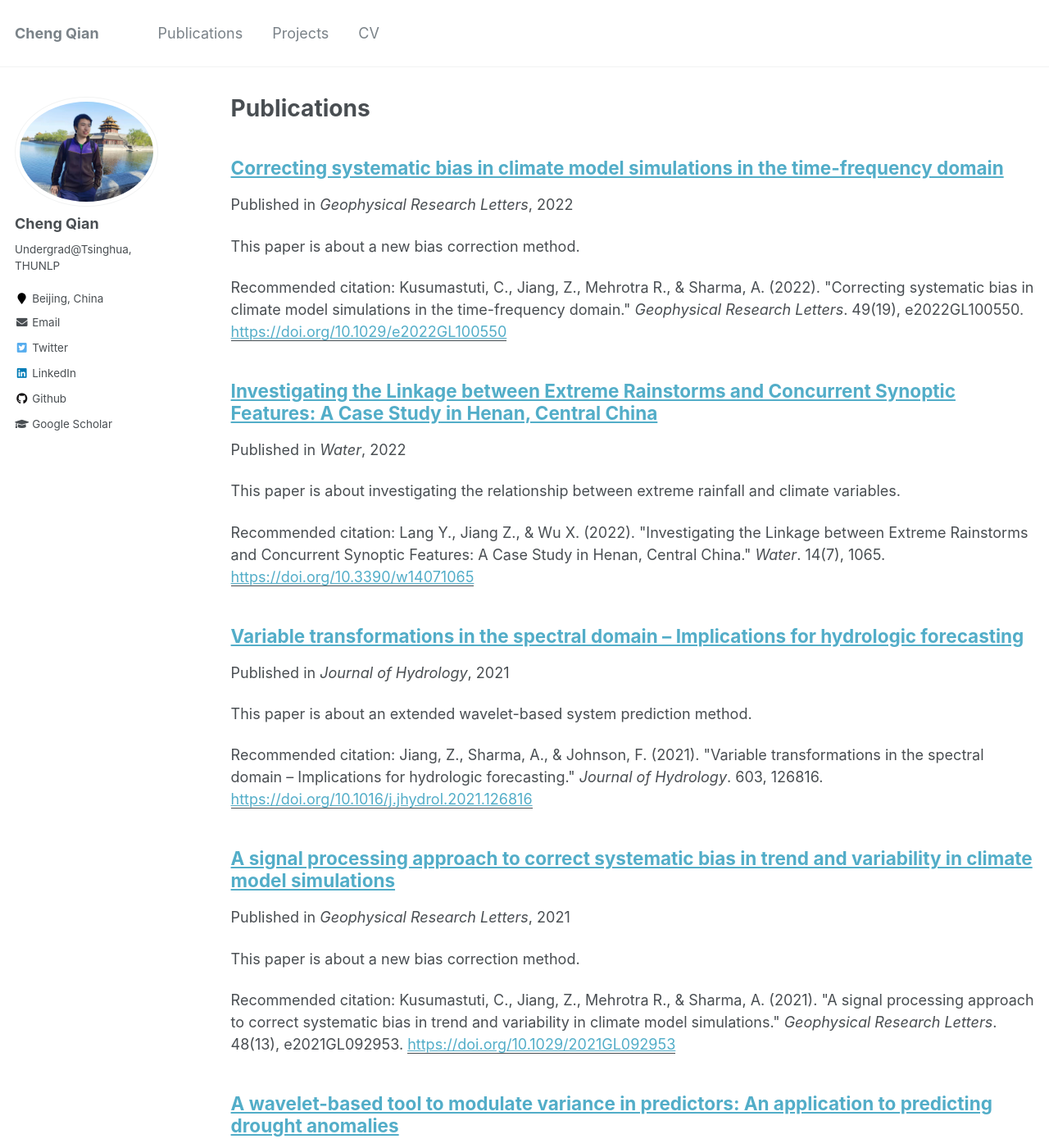
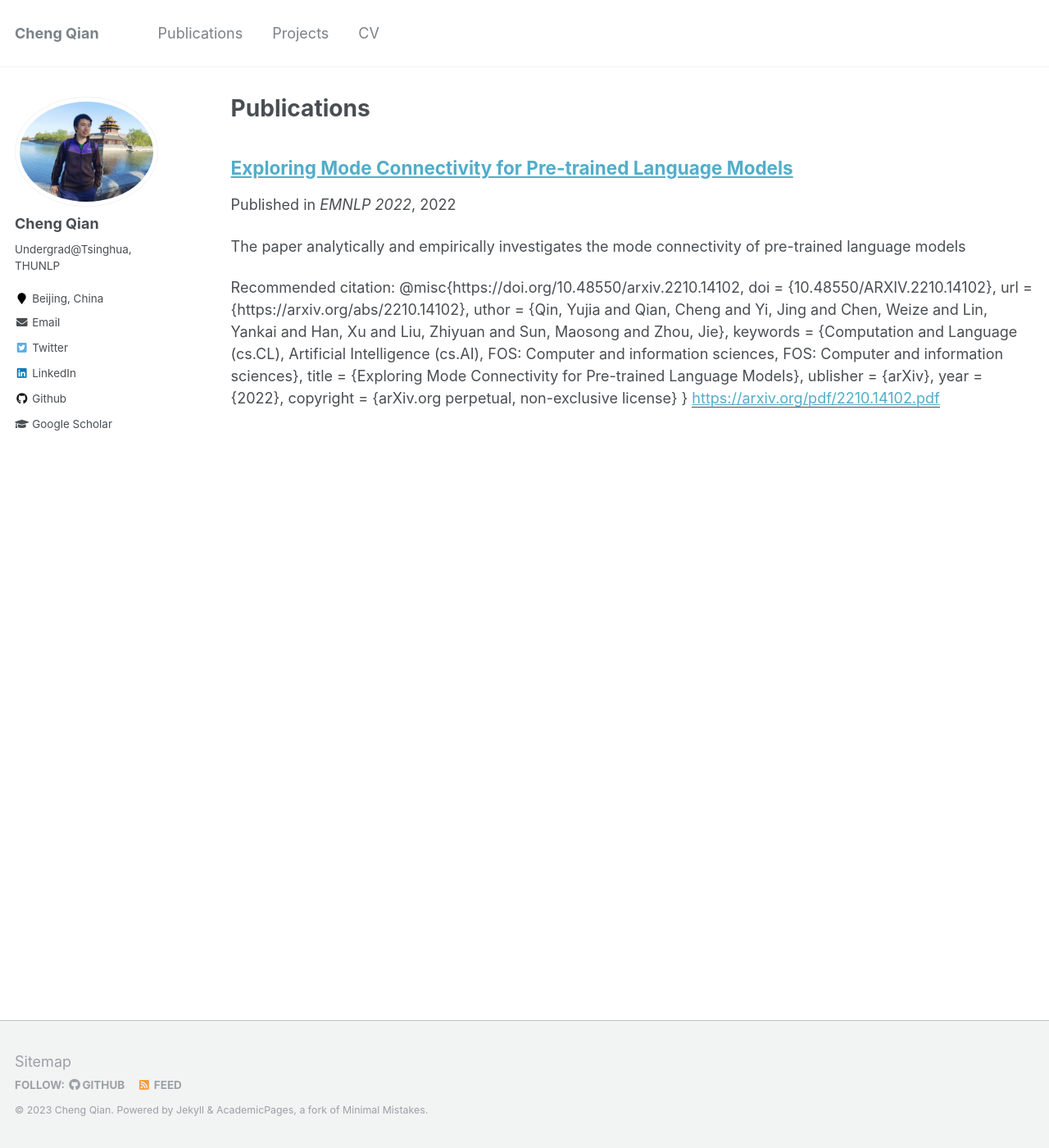
Before and after one commit to qiancheng0/qiancheng0.github.io, a Jekyll site: the page built from _pages/publications.md, in a window 1280 px wide and 1400 px high. Shown: the whole window at 82% size. Built offline with Jekyll 4.4.1, drawn with Linux system fonts in a browser that asks for light colours; some of the changed text lies outside the part shown.

Commit message:
Finish Publication Writing

```diff
--- a/_publications/2016-08-24-paper-HIC.md
+++ /dev/null
@@ -1,13 +0,0 @@
----
-title: "Urban Surface Characteristics Study Using Time-area Function Model: A Case Study in Saudi Arabia"
-collection: publications
-permalink: /publication/2016-08-24-paper-HIC
-excerpt: 'This paper is about time-area function model.'
-date: 2016-08-24
-venue: 'Procedia Engineering'
-paperurl: 'https://doi.org/10.1016/j.proeng.2016.07.493'
-citation: 'Jiang, Z., Molkenthin, F., & Sieker, H. (2016). "Urban Surface Characteristics Study Using Time-area Function Model: A Case Study in Saudi Arabia." <i>Procedia Engineering</i>. 154, 911-918.'
----
-This paper is about time-area function model.
-
-[Download paper here](http://zejiang-unsw.github.io/files/Jiang-HIC-2016.pdf)
--- a/_publications/2018-09-07-paper-TAAC.md
+++ /dev/null
@@ -1,13 +0,0 @@
----
-title: "Future changes in rice yields over the Mekong River Delta due to climate change-Alarming or alerting?"
-collection: publications
-permalink: /publication/2018-09-07-paper-TAAC
-excerpt: 'This paper is about future changes in rice yields over the Mekong River Delta due to climate change.'
-date: 2018-09-07
-venue: 'Theoretical and Applied Climatology'
-paperurl: 'https://doi.org/10.1007/s00704-018-2617-z'
-citation: 'Jiang, Z., Raghavan, S. V., Hur, J., Sun, Y., Liong, S.-Y., Nguyen, V. Q., & Van Pham Dang, T. (2019). "Future changes in rice yields over the Mekong River Delta due to climate change-Alarming or alerting?." <i>Theoretical and Applied Climatology</i>. 137(1), 545-555.'
----
-This paper is about future changes in rice yields over the Mekong River Delta due to climate change.
-
-[Download paper here](http://zejiang-unsw.github.io/files/Jiang-TAAC-2018.pdf)
--- a/_publications/2019-02-11-paper-AWR.md
+++ /dev/null
@@ -1,13 +0,0 @@
----
-title: "Assessing the sensitivity of hydro-climatological change detection methods to model uncertainty and bias"
-collection: publications
-permalink: /publication/2019-02-11-paper-AWR
-excerpt: 'This paper is about the sensitivity of hydro-climatological change detection methods to model uncertainty and bias.'
-date: 2019-02-11
-venue: 'Advances in Water Resources'
-paperurl: 'https://doi.org/10.1016/j.advwatres.2019.103430'
-citation: 'Jiang, Z., Sharma, A., & Johnson, F. (2019). "Assessing the sensitivity of hydro-climatological change detection methods to model uncertainty and bias." <i>Advances in Water Resources</i>. 134, 103430.'
----
-This paper is about the sensitivity of hydro-climatological change detection methods to model uncertainty and bias.
-
-[Download paper here](http://zejiang-unsw.github.io/files/Jiang-AWR-2019.pdf)
--- a/_publications/2020-02-20-paper-WRR.md
+++ /dev/null
@@ -1,13 +0,0 @@
----
-title: "Refining Predictor Spectral Representation Using Wavelet Theory for Improved Natural System Modeling"
-collection: publications
-permalink: /publication/2020-02-20-paper-WRR
-excerpt: 'This paper is about a wavelet-based system predition method.'
-date: 2020-02-20
-venue: 'Water Resources Research'
-paperurl: 'https://doi.org/10.1029/2019WR026962'
-citation: 'Jiang, Z., Sharma, A., & Johnson, F. (2020). "Refining Predictor Spectral Representation Using Wavelet Theory for Improved Natural System Modeling." <i>Water Resources Research</i>. 56(3), e2019WR026962.'
----
-This paper is about a wavelet-based system predition method.
-
-[Download paper here](http://zejiang-unsw.github.io/files/Jiang-WRR-2020.pdf)
--- a/_publications/2020-06-19-paper-AFR.md
+++ /dev/null
@@ -1,13 +0,0 @@
----
-title: "Using a regional climate model to develop index-based drought insurance for sovereign disaster risk transfer"
-collection: publications
-permalink: /publication/2020-06-19-paper-AFR
-excerpt: 'This paper is about using regional climate models to develop index-based drought insurance for sovereign disaster risk transfer.'
-date: 2020-06-19
-venue: 'Agricultural Finance Review'
-paperurl: 'https://doi.org/10.1108/AFR-02-2020-0020'
-citation: 'Hohl, R., Jiang, Z., Tue Vu, M., Raghavan, S. V., & Liong, S.-Y. (2020). "Using a regional climate model to develop index-based drought insurance for sovereign disaster risk transfer." <i>Agricultural Finance Review</i>. 81(1), 151-168.'
----
-This paper is about using regional climate models to develop index-based drought insurance for sovereign disaster risk transfer.
-
-[Download paper here](http://zejiang-unsw.github.io/files/Jiang-AFR-2020.pdf)
--- a/_publications/2020-10-17-paper-EMS.md
+++ /dev/null
@@ -1,13 +0,0 @@
----
-title: "A wavelet-based tool to modulate variance in predictors: An application to predicting drought anomalies"
-collection: publications
-permalink: /publication/2020-10-17-paper-EMS
-excerpt: 'This paper is about an extended wavelet-based system prediction method.'
-date: 2020-10-17
-venue: 'Environmental Modelling & Software'
-paperurl: 'https://doi.org/10.1016/j.envsoft.2020.104907'
-citation: 'Jiang, Z., Rashid, M. M., Johnson, F., & Sharma, A. (2020). "A wavelet-based tool to modulate variance in predictors: An application to predicting drought anomalies." <i>Environmental Modelling & Software</i>. 135, 104907.'
----
-This paper is about an extended wavelet-based system prediction method.
-
-[Download paper here](http://zejiang-unsw.github.io/files/Jiang-EMS-2020.pdf)
--- a/_publications/2021-06-22-paper-GRL.md
+++ /dev/null
@@ -1,13 +0,0 @@
----
-title: "A signal processing approach to correct systematic bias in trend and variability in climate model simulations"
-collection: publications
-permalink: /publication/2021-06-22-paper-GRL
-excerpt: 'This paper is about a new bias correction method.'
-date: 2021-06-22
-venue: 'Geophysical Research Letters'
-paperurl: 'https://doi.org/10.1029/2021GL092953'
-citation: 'Kusumastuti, C., Jiang, Z., Mehrotra R., & Sharma, A. (2021). "A signal processing approach to correct systematic bias in trend and variability in climate model simulations." <i>Geophysical Research Letters</i>. 48(13), e2021GL092953.'
----
-This paper is about a new bias correction method.
-
-[Download paper here](http://zejiang-unsw.github.io/files/Jiang-GRL-2021.pdf)
--- a/_publications/2021-08-07-paper-JoH.md
+++ /dev/null
@@ -1,13 +0,0 @@
----
-title: "Variable transformations in the spectral domain – Implications for hydrologic forecasting"
-collection: publications
-permalink: /publication/2021-08-07-paper-JoH
-excerpt: 'This paper is about an extended wavelet-based system prediction method.'
-date: 2021-08-07
-venue: 'Journal of Hydrology'
-paperurl: 'https://doi.org/10.1016/j.jhydrol.2021.126816'
-citation: 'Jiang, Z., Sharma, A., & Johnson, F. (2021). "Variable transformations in the spectral domain – Implications for hydrologic forecasting." <i>Journal of Hydrology</i>. 603, 126816.'
----
-This paper is about an extended wavelet-based system prediction method, namely stepwise variance transformation.
-
-[Download paper here](http://zejiang-unsw.github.io/files/Jiang-JoH-2021.pdf)
--- a/_publications/2022-03-28-paper-Water.md
+++ /dev/null
@@ -1,13 +0,0 @@
----
-title: "Investigating the Linkage between Extreme Rainstorms and Concurrent Synoptic Features: A Case Study in Henan, Central China"
-collection: publications
-permalink: /publication/2022-03-28-paper-Water
-excerpt: 'This paper is about investigating the relationship between extreme rainfall and climate variables.'
-date: 2022-03-28
-venue: 'Water'
-paperurl: 'https://doi.org/10.3390/w14071065'
-citation: 'Lang Y., Jiang Z., & Wu X. (2022). "Investigating the Linkage between Extreme Rainstorms and Concurrent Synoptic Features: A Case Study in Henan, Central China." <i>Water</i>. 14(7), 1065.'
----
-This paper is about investigating the relationship between extreme rainfall and climate variables.
-
-[Download paper here](http://zejiang-unsw.github.io/files/Jiang-Water-2022.pdf)
--- a/_publications/2022-09-19-paper-GRL.md
+++ /dev/null
@@ -1,13 +0,0 @@
----
-title: "Correcting systematic bias in climate model simulations in the time-frequency domain"
-collection: publications
-permalink: /publication/2022-09-19-paper-GRL
-excerpt: 'This paper is about a new bias correction method.'
-date: 2022-09-19
-venue: 'Geophysical Research Letters'
-paperurl: 'https://doi.org/10.1029/e2022GL100550'
-citation: 'Kusumastuti, C., Jiang, Z., Mehrotra R., & Sharma, A. (2022). "Correcting systematic bias in climate model simulations in the time-frequency domain." <i>Geophysical Research Letters</i>. 49(19), e2022GL100550.'
----
-This paper is about a new bias correction method.
-
-[Download paper here](http://zejiang-unsw.github.io/files/Jiang-GRL-2022.pdf)
--- /dev/null
+++ b/_publications/2022-10-25-Connectivity.md
@@ -0,0 +1,14 @@
+---
+title: "Exploring Mode Connectivity for Pre-trained Language Models"
+collection: publications
+permalink: /publication/2022-10-25-Connectivity
+excerpt: 'The paper analytically and empirically investigates the mode connectivity of pre-trained language models'
+date: 2022-10-25
+venue: 'EMNLP 2022'
+paperurl: 'https://arxiv.org/pdf/2210.14102.pdf'
+citation: '@misc{https://doi.org/10.48550/arxiv.2210.14102, doi = {10.48550/ARXIV.2210.14102}, url = {https://arxiv.org/abs/2210.14102}, uthor = {Qin, Yujia and Qian, Cheng and Yi, Jing and Chen, Weize and Lin, Yankai and Han, Xu and Liu, Zhiyuan and Sun, Maosong and Zhou, Jie}, keywords = {Computation and Language (cs.CL), Artificial Intelligence (cs.AI), FOS: Computer and information sciences, FOS: Computer and information sciences}, title = {Exploring Mode Connectivity for Pre-trained Language Models}, ublisher = {arXiv}, year = {2022}, copyright = {arXiv.org perpetual, non-exclusive license} }'
+---
+
+Recent years have witnessed the prevalent application of pre-trained language models (PLMs) in NLP. From the perspective of parameter space, PLMs provide generic initialization, starting from which high-performance minima could be found. Although plenty of works have studied how to effectively and efficiently adapt PLMs to high-performance minima, little is known about the connection of various minima reached under different adaptation configurations. In this paper, we investigate the geometric connections of different minima through the lens of mode connectivity, which measures whether two minima can be connected with a low-loss path. We conduct empirical analyses to investigate three questions: (1) how could hyperparameters, specific tuning methods, and training data affect PLM's mode connectivity? (2) How does mode connectivity change during pre-training? (3) How does the PLM's task knowledge change along the path connecting two minima? In general, exploring the mode connectivity of PLMs conduces to understanding the geometric connection of different minima, which may help us fathom the inner workings of PLM downstream adaptation.
+
+[Download paper here](https://arxiv.org/pdf/2210.14102.pdf)
```
Also changed, not shown: README.md (+5 -2 lines), _pages/about.md (+2 -2 lines), _pages/cv.md (+2 -2 lines), _projects/2022-10-ModeConnectivity.md (added, +23 -0 lines), _projects/2022-12-ModeConnectivity.md (deleted, +0 -19 lines).
